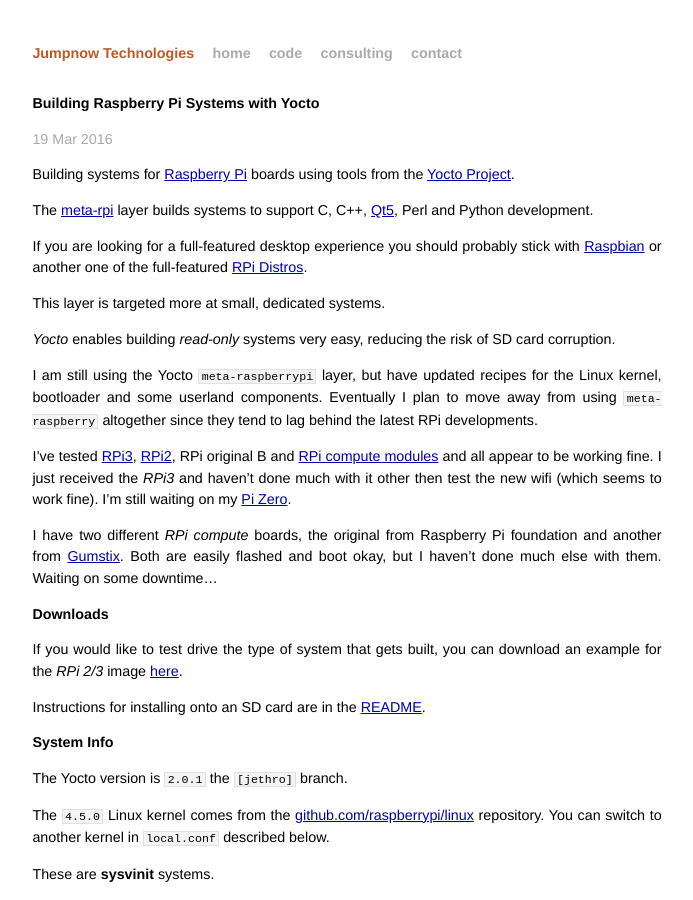
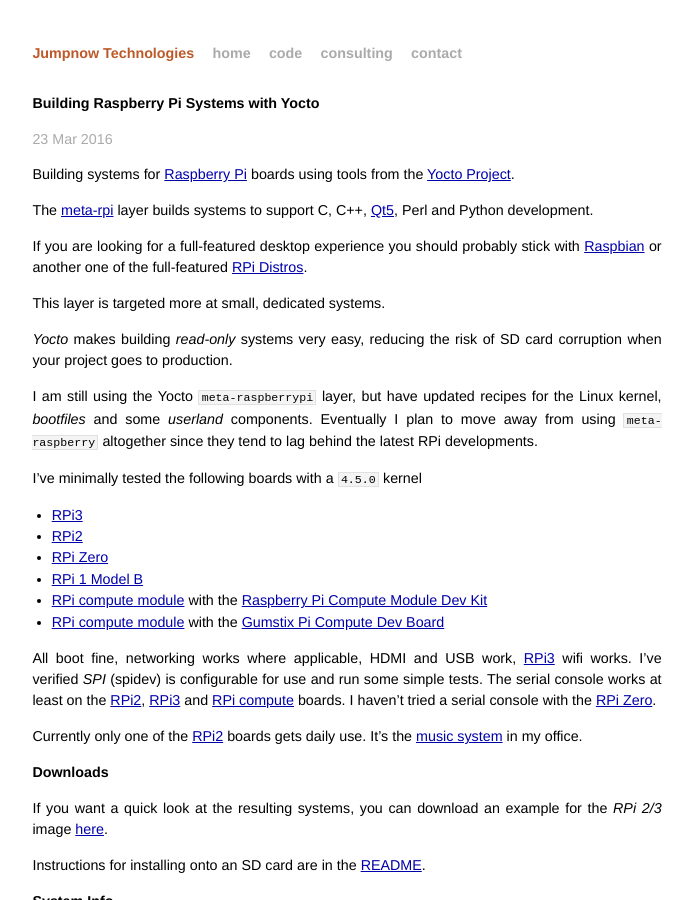
Before and after one commit to jumpnow/jumpnowtek-site, a Jekyll site: the page built from _posts/2015-12-04-Raspberry-Pi-Systems-with-Yocto.md, in a window 1280 px wide and 900 px high. Shown: the whole window, without its empty margins (293-986 px from the left). Built offline with Jekyll 4.4.1, drawn with Linux system fonts in a browser that asks for light colours.

Commit message:
Add pi zero to rpi doc

```diff
--- a/_posts/2015-12-04-Raspberry-Pi-Systems-with-Yocto.md
+++ b/_posts/2015-12-04-Raspberry-Pi-Systems-with-Yocto.md
@@ -2,9 +2,9 @@
 layout: post
 title: Building Raspberry Pi Systems with Yocto
 description: "Building customized systems for the Raspberry Pi using tools from the Yocto Project"
-date: 2016-03-19 12:35:00
+date: 2016-03-23 07:00:00
 categories: rpi
-tags: [linux, rpi, yocto, rpi2, rpi3, rpi compute]
+tags: [linux, rpi, yocto, rpi2, rpi3, rpi zero, rpi compute]
 ---
 
 Building systems for [Raspberry Pi][rpi] boards using tools from the [Yocto Project][Yocto].
@@ -15,17 +15,26 @@
 
 This layer is targeted more at small, dedicated systems.
 
-*Yocto* enables building *read-only* systems very easy, reducing the risk of SD card corruption.
+*Yocto* makes building *read-only* systems very easy, reducing the risk of SD card corruption when your project goes to production.
 
-I am still using the Yocto `meta-raspberrypi` layer, but have updated recipes for the Linux kernel, bootloader and some userland components. Eventually I plan to move away from using `meta-raspberry` altogether since they tend to lag behind the latest RPi developments.
+I am still using the Yocto `meta-raspberrypi` layer, but have updated recipes for the Linux kernel, *bootfiles* and some *userland* components. Eventually I plan to move away from using `meta-raspberry` altogether since they tend to lag behind the latest RPi developments.
 
-I've tested [RPi3][rpi3-b], [RPi2][rpi2-b], RPi original B and [RPi compute modules][rpi-compute] and all appear to be working fine. I just received the *RPi3* and haven't done much with it other then test the new wifi (which seems to work fine). I'm still waiting on my [Pi Zero][rpi-zero].
+I've minimally tested the following boards with a `4.5.0` kernel
 
-I have two different *RPi compute* boards, the original from Raspberry Pi foundation and another from [Gumstix][gumstix-pi-compute]. Both are easily flashed and boot okay, but I haven't done much else with them. Waiting on some downtime...
+* [RPi3][rpi3-b]
+* [RPi2][rpi2-b]
+* [RPi Zero][rpi-zero]
+* [RPi 1 Model B][rpi1-model-b]
+* [RPi compute module][rpi-compute] with the [Raspberry Pi Compute Module Dev Kit][rpi-compute-dev-kit]
+* [RPi compute module][rpi-compute] with the [Gumstix Pi Compute Dev Board][gumstix-pi-compute]
+
+All boot fine, networking works where applicable, HDMI and USB work, [RPi3][rpi3-b] wifi works. I've verified *SPI* (spidev) is configurable for use and run some simple tests. The serial console works at least on the [RPi2][rpi2-b], [RPi3][rpi3-b] and [RPi compute][rpi-compute] boards. I haven't tried a serial console with the [RPi Zero][rpi-zero].
+
+Currently only one of the [RPi2][rpi2-b] boards gets daily use. It's the [music system][rpi-pandora] in my office.
 
 ### Downloads
 
-If you would like to test drive the type of system that gets built, you can download an example for the *RPi 2/3* image [here][downloads].
+If you want a quick look at the resulting systems, you can download an example for the *RPi 2/3* image [here][downloads].
 
 Instructions for installing onto an SD card are in the [README][readme].
 
@@ -620,3 +629,5 @@
 [rpi3-b]: https://www.raspberrypi.org/products/raspberry-pi-3-model-b/
 [gumstix-pi-compute]: https://store.gumstix.com/expansion/partners-3rd-party/gumstix-pi-compute-dev-board.html
 [rpi-zero]: https://www.raspberrypi.org/products/pi-zero/
+[rpi-compute-dev-kit]: https://www.raspberrypi.org/products/compute-module-development-kit/
+[rpi1-model-b]: https://www.raspberrypi.org/products/model-b/
```
